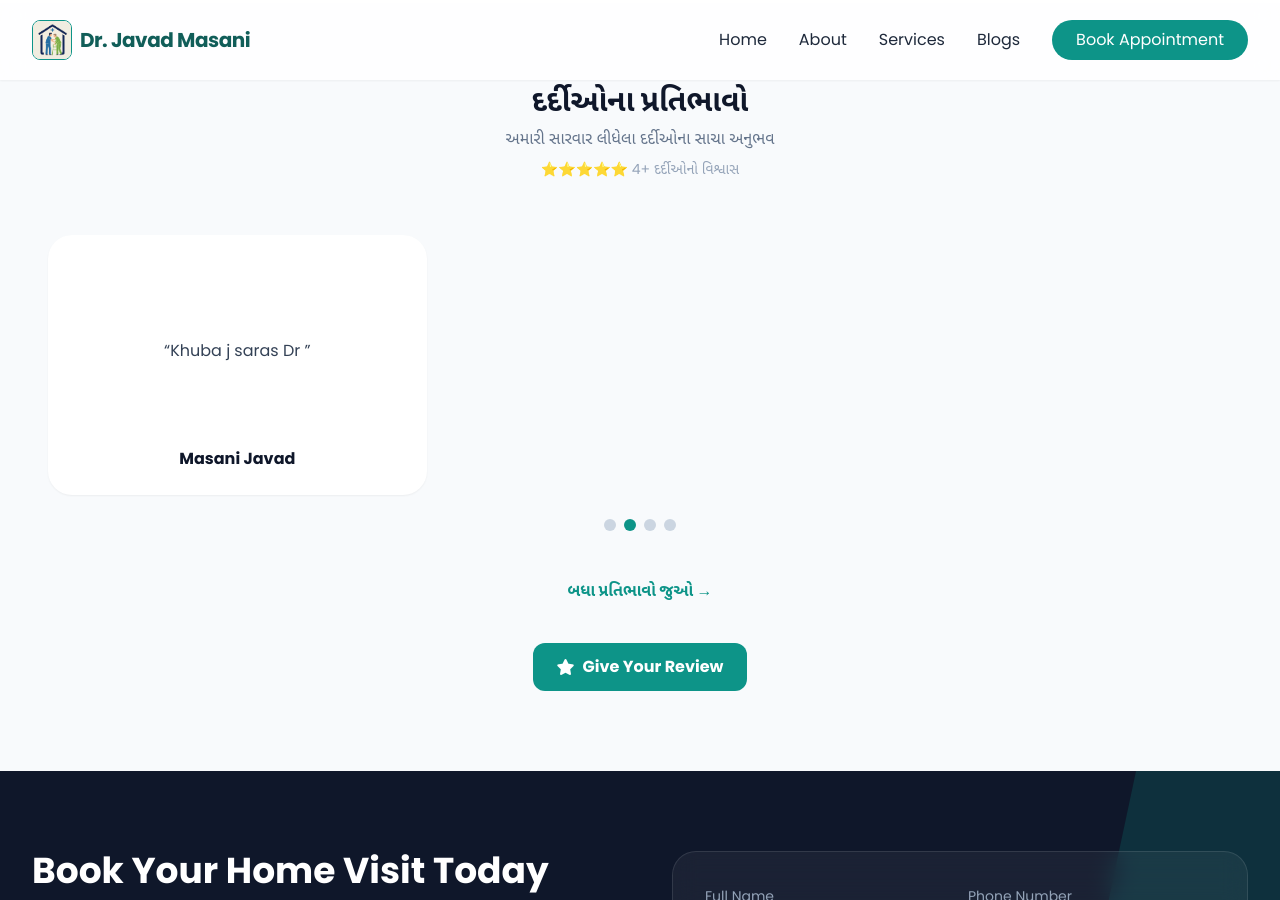
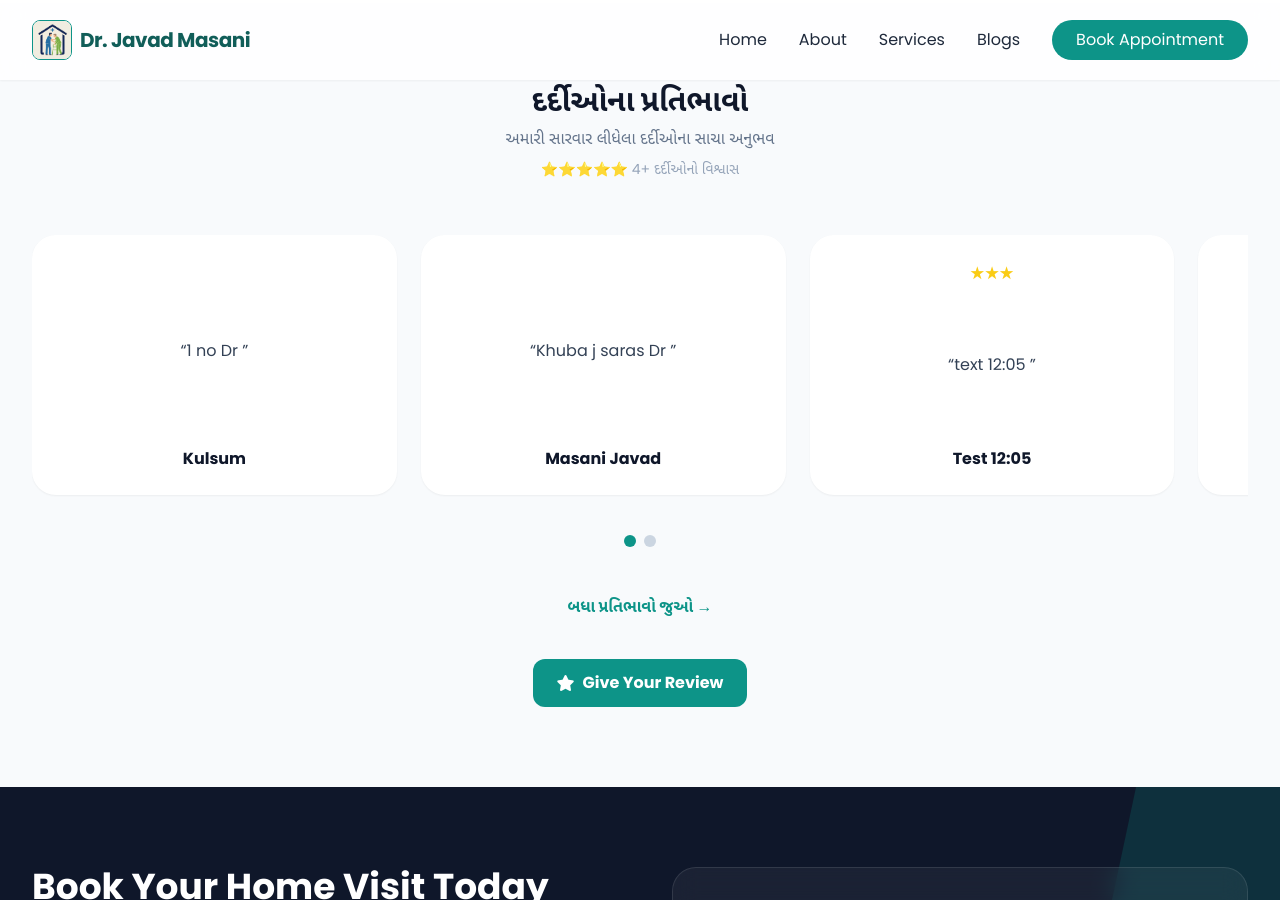
Before and after one commit to JavadMasani/Araogya, a Jekyll site: the page built from index.html, in a window 1280 px wide and 900 px high, scrolled down 4385 px. Built offline with Jekyll 4.4.1, drawn with Linux system fonts in a browser that asks for light colours; nearby versions of some CDN libraries; some of the changed lines change nothing that is shown.

Commit message:
Update index.html

```diff
--- a/index.html
+++ b/index.html
@@ -529,24 +529,17 @@
 
     {% assign approved_reviews = site.reviews | where: "status", "approved" %}
 
-<div class="relative overflow-hidden">
+    <!-- SCROLL AREA -->
+    <div id="reviewTrack"
+         class="flex gap-6 overflow-x-auto snap-x snap-mandatory scroll-smooth pb-6">
 
-  <!-- GRID SLIDER -->
-  <div id="reviewSlider"
-     class="flex transition-transform duration-700 ease-in-out">
+      {% for review in approved_reviews %}
 
-
-    {% assign i = 0 %}
-    {% for review in approved_reviews %}
-      {% if i == 0 or i | modulo: 3 == 0 %}
-      <div class="review-slide flex-none w-full px-4">
-  <div class="grid grid-cols-1 md:grid-cols-3 gap-6">
-
-
-      {% endif %}
-
-      <div class="bg-white p-6 rounded-3xl shadow-sm text-center
-            w-full min-h-[260px] flex flex-col justify-between">
+      <div class="review-card snap-start flex-none
+                  w-[85%] sm:w-[45%] lg:w-[30%]
+                  bg-white p-6 rounded-3xl shadow-sm
+                  text-center min-h-[260px]
+                  flex flex-col justify-between">
 
         {% assign r = review.rating | plus: 0 %}
         <div class="text-yellow-400 text-lg mb-3">
@@ -560,19 +553,14 @@
         <p class="font-bold text-slate-900">
           {{ review.name | default: "Patient" }}
         </p>
+
       </div>
 
-      {% assign i = i | plus: 1 %}
-      {% if i | modulo: 3 == 0 or forloop.last %}
-        </div>
-      </div>
-      {% endif %}
-    {% endfor %}
+      {% endfor %}
+    </div>
 
-  </div>
-
-  <!-- DOTS -->
-  <div id="reviewDots" class="flex justify-center gap-2 mt-6"></div>
+    <!-- DOTS -->
+    <div id="reviewDots" class="flex justify-center gap-2 mt-4"></div>
 </div>
 
 
@@ -777,53 +765,31 @@
 
 
 <script>
-const slider = document.getElementById("reviewSlider");
+const track = document.getElementById("reviewTrack");
 const dots = document.getElementById("reviewDots");
 
-if (slider && dots) {
-  const slides = slider.querySelectorAll(".review-slide");
-  let current = 0;
-  let auto;
+if (track && dots) {
+  const cards = track.querySelectorAll(".review-card");
+  const perView = window.innerWidth >= 1024 ? 3 : 1;
+  const totalDots = Math.ceil(cards.length / perView);
 
-  // build dots
-  for (let i = 0; i < slides.length; i++) {
+  for (let i = 0; i < totalDots; i++) {
     const dot = document.createElement("button");
     dot.className = "w-3 h-3 rounded-full bg-slate-300";
     if (i === 0) dot.classList.add("bg-teal-600");
 
     dot.onclick = () => {
-      current = i;
-      update();
-      resetAuto();
+      const index = i * perView;
+      cards[index].scrollIntoView({ behavior: "smooth", inline: "start" });
+
+      [...dots.children].forEach(d =>
+        d.classList.replace("bg-teal-600", "bg-slate-300")
+      );
+      dot.classList.replace("bg-slate-300", "bg-teal-600");
     };
 
     dots.appendChild(dot);
   }
-
-  function update() {
-    slider.style.transform = `translateX(-${current * 100}%)`;
-    [...dots.children].forEach((d, i) => {
-      d.classList.toggle("bg-teal-600", i === current);
-      d.classList.toggle("bg-slate-300", i !== current);
-    });
-  }
-
-  function startAuto() {
-    auto = setInterval(() => {
-      current = (current + 1) % slides.length;
-      update();
-    }, 5000);
-  }
-
-  function resetAuto() {
-    clearInterval(auto);
-    startAuto();
-  }
-
-  slider.addEventListener("mouseenter", () => clearInterval(auto));
-  slider.addEventListener("mouseleave", startAuto);
-
-  startAuto();
 }
 </script>
 
```
